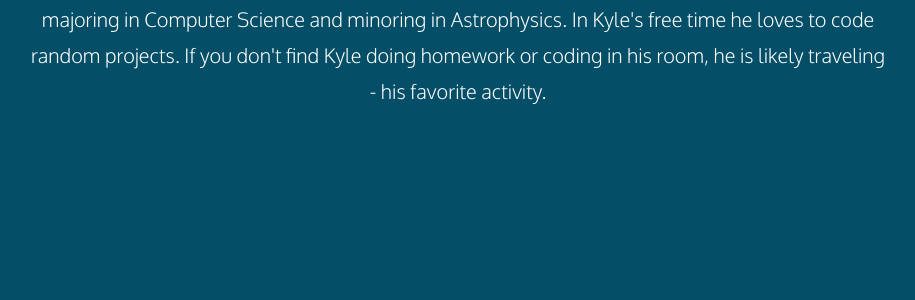
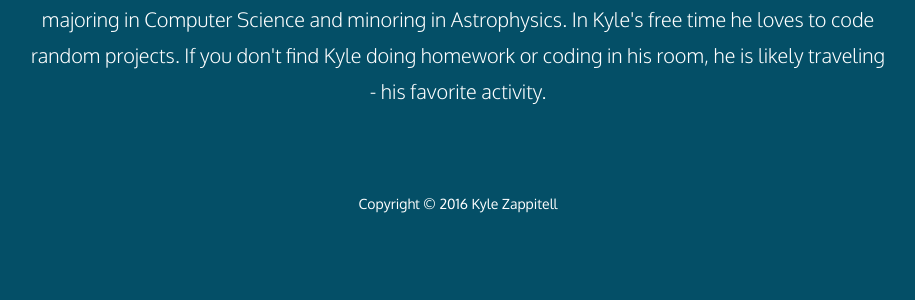
Before and after one commit to kdzapp/personalwebsite, a Node server app: template views/index.jade in a window 1280 px wide. Shown: the part 382-682 px from the top of the page, without its empty margins (182-1097 px from the left). Run offline with Node 20, Linux system fonts and the light colour scheme; the template is opened without the code that fills it, so the values that code supplies are empty.

Commit message:
Added copyright

```diff
--- a/public/css/homebar.css
+++ b/public/css/homebar.css
@@ -277,6 +277,7 @@ img {
 .o-footer {
   padding: 12px 0;
   text-align: center;
+  color: #FFFFFF;
 }
 
 @media all and (min-width: 480px) {
--- a/views/index.jade
+++ b/views/index.jade
@@ -26,6 +26,7 @@ html(lang='en')
         // /o-container
       // /o-content
       footer.o-footer
+        p Copyright © 2016 Kyle Zappitell
         .o-container
       // /o-footer
     // /o-wrapper
```
